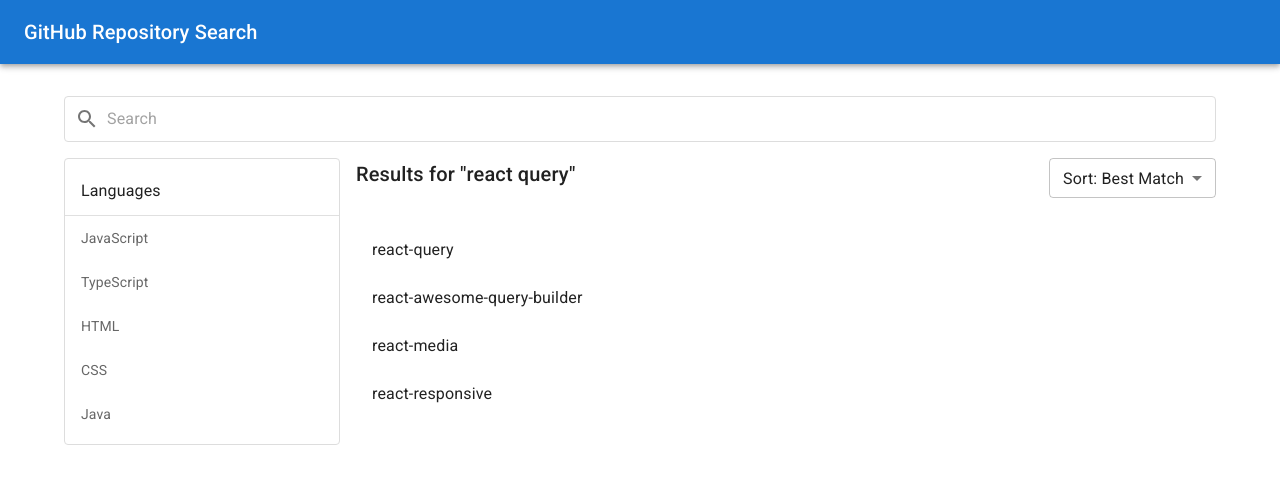
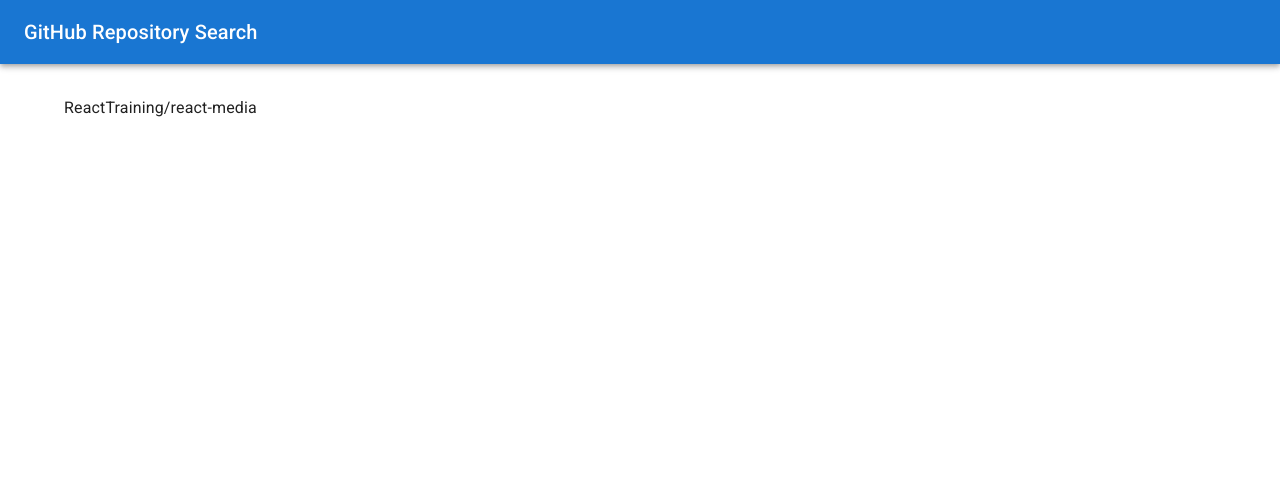
Before and after one commit to conormcgovern/github-repository-search, a React (Create React App) app: page /ReactTraining/react-media in a window 1280 px wide. Shown: the top 484 px of the page. Built offline with nearby package versions, Linux system fonts and the light colour scheme.

Commit message:
Add react router and setup routes

```diff
--- a/package.json
+++ b/package.json
@@ -12,6 +12,7 @@
     "@testing-library/user-event": "^12.8.3",
     "react": "^17.0.2",
     "react-dom": "^17.0.2",
+    "react-router-dom": "^5.3.0",
     "react-scripts": "4.0.3"
   },
   "scripts": {
--- a/src/App.js
+++ b/src/App.js
@@ -15,6 +15,8 @@
 import LanguageSelect from './components/LanguageSelect';
 import LanguageMenu from './components/LanguageMenu';
 import Results from './components/Results';
+import { BrowserRouter as Router, Switch, Route } from 'react-router-dom';
+import RespositoryDetails from './components/RepositoryDetails';
 
 function ResultsHeader() {
   return (
@@ -27,7 +29,7 @@
   const isExtraSmallWidth = useMediaQuery(theme.breakpoints.only('xs'));
 
   return (
-    <>
+    <Router>
       <CssBaseline />
       <AppBar position="static">
         <Toolbar>
@@ -36,6 +38,8 @@
       </AppBar>
       <Container>
         <Grid container spacing={2} sx={{ paddingTop: '2rem' }}>
+          <Switch>
+            <Route exact path="/">
               <Grid item xs={12}>
                 <SearchWidget />
               </Grid>
@@ -46,7 +50,9 @@
                   </Grid>
                   <Grid item container spacing={2} alignItems="center">
                     <Grid item>
-                  <InputLabel sx={{ minWidth: '80px' }}>Language</InputLabel>
+                      <InputLabel sx={{ minWidth: '80px' }}>
+                        Language
+                      </InputLabel>
                     </Grid>
                     <Grid item flexGrow={1}>
                       <LanguageSelect />
@@ -83,9 +89,19 @@
                   </Grid>
                 </>
               )}
+            </Route>
+            <Route path="/:ownerLogin/:repoName">
+              <RespositoryDetails />
+            </Route>
+            <Route path="/">
+              <Grid container item xs={12} justifyContent={'center'}>
+                <Typography variant="h5">Page not found 🙈 </Typography>
+              </Grid>
+            </Route>
+          </Switch>
         </Grid>
       </Container>
-    </>
+    </Router>
   );
 }
 
--- /dev/null
+++ b/src/components/RepositoryDetails.js
@@ -0,0 +1,14 @@
+import { Typography, Grid } from '@mui/material';
+import React from 'react';
+import { useParams } from 'react-router';
+
+function RespositoryDetails() {
+  const { ownerLogin, repoName } = useParams();
+  return (
+    <Grid item>
+      <Typography>{`${ownerLogin}/${repoName}`}</Typography>
+    </Grid>
+  );
+}
+
+export default RespositoryDetails;
--- a/src/components/Results.js
+++ b/src/components/Results.js
@@ -1,21 +1,24 @@
 import React from 'react';
 import { List, ListItem, ListItemText } from '@mui/material';
+import { Link } from 'react-router-dom';
+
+const items = [
+  { id: 207645083, full_name: 'tannerlinsley/react-query' },
+  { id: 98418501, full_name: 'ukrbublik/react-awesome-query-builder' },
+  { id: 64814946, full_name: 'ReactTraining/react-media' },
+  { id: 22968365, full_name: 'contra/react-responsive' },
+];
 
 function Results() {
   return (
     <List>
-      <ListItem>
-        <ListItemText primary="react-query"></ListItemText>
-      </ListItem>
-      <ListItem>
-        <ListItemText primary="react-awesome-query-builder"></ListItemText>
-      </ListItem>
-      <ListItem>
-        <ListItemText primary="react-media"></ListItemText>
-      </ListItem>
-      <ListItem>
-        <ListItemText primary="react-responsive"></ListItemText>
-      </ListItem>
+      {items.map((item) => (
+        <ListItem key={item.id}>
+          <Link to={`/${item.full_name}`}>
+            <ListItemText primary={item.full_name}></ListItemText>
+          </Link>
+        </ListItem>
+      ))}
     </List>
   );
 }
```
Also changed, not shown: .eslintrc.js, 1 other file (tests, documents, lock files or other folders). Lines whose indentation alone changed are shown as unchanged.
